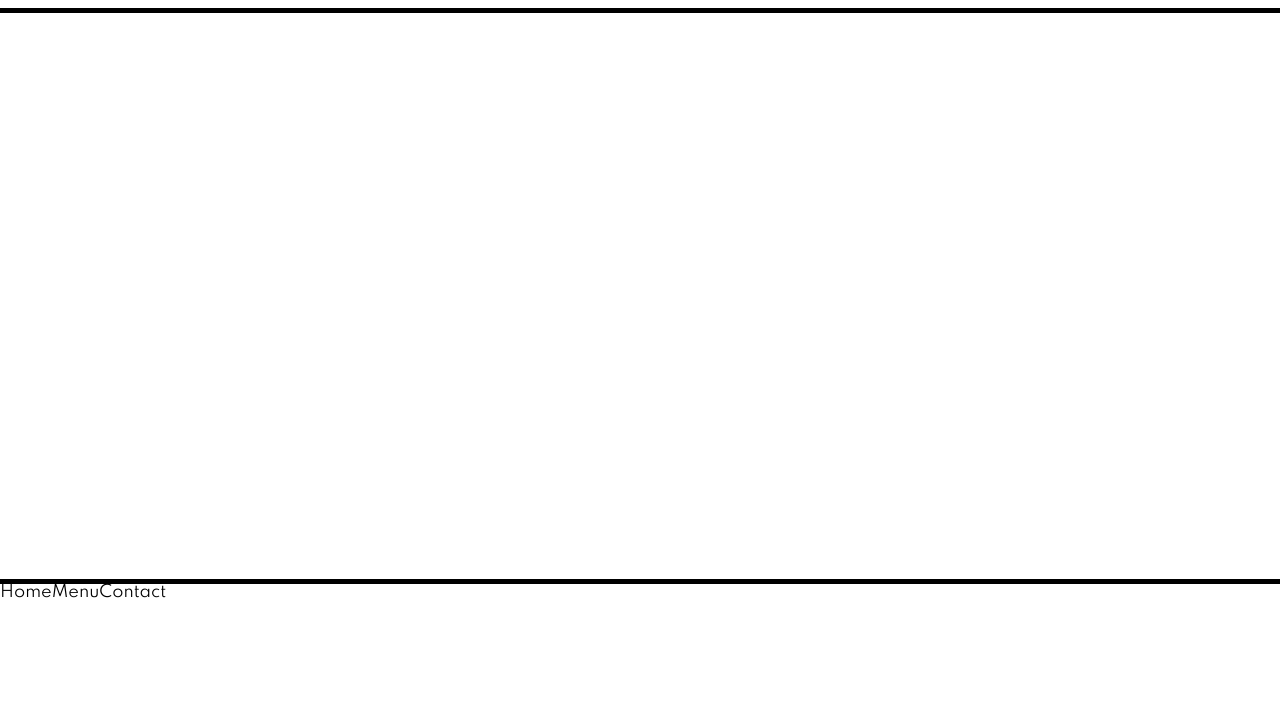
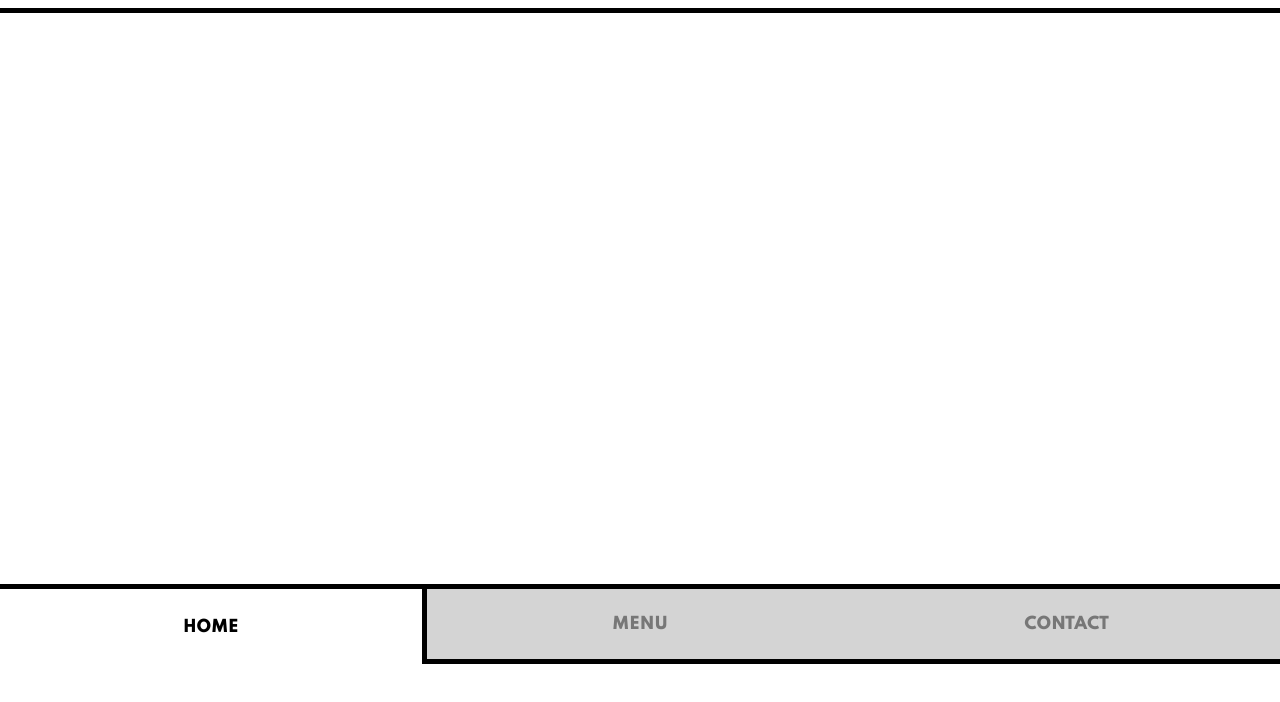
Before and after one commit to hermesjpappas/sha-restaurant, a website built with webpack: page dist/index.html in a window 1280 px wide. Shown: the part 88-790 px from the top of the page. Built offline with nearby package versions, Linux system fonts and the light colour scheme; files whose address does not match are found by name.

Commit message:
Style active and inactive tab labels

```diff
--- a/styles/style.css
+++ b/styles/style.css
@@ -2,6 +2,10 @@
 *::before,
 *::after {
     box-sizing: border-box;
+}
+
+:root {
+    --border: 5px solid black;
 }
 
 body, html {
@@ -43,8 +47,8 @@ header {
     background-position-y: -1750px;
     background-position-x: -450px;
     height: 36rem;
-    border-top: 5px solid black;
-    border-bottom: 5px solid black;
+    border-top: var(--border);
+    /* border-bottom: var(--border); */
 }
 
 main {
@@ -52,7 +56,52 @@ main {
     flex-direction: column;
 }
 
-#tabs {
+#tab-labels {
     display: flex;
+    justify-content: center;
+    align-items: center;
+    height: 5rem;
+}
 
+.tab-label {
+    /* margin: 0 5rem; */
+    text-transform: uppercase;
+    font-weight: 800;
+    width: calc(100vw / 3);
+    height: 5rem;
+    display: flex;
+    justify-content: center;
+    align-items: center;
+    border-top: var(--border);
+    border-bottom: var(--border);
+    background-color: rgb(212, 212, 212);
+    color: #777;
 }
+
+.active-h {
+    border-right: var(--border);
+    border-bottom: none;
+    background-color: white;
+    color: black;
+}
+
+.active-m {
+    border-left: var(--border);
+    border-right: var(--border);
+    border-bottom: none;
+    background-color: white;
+    color: black;
+}
+
+.active-c {
+    border-left: var(--border);
+    border-bottom: none;
+    background-color: white;
+    color: black;
+}
+
+#tab {
+    /* border-left: var(--border); */
+    /* border-right: var(--border); */
+    height: 20rem;
+}
```
Also changed, not shown: dist/index.html.
